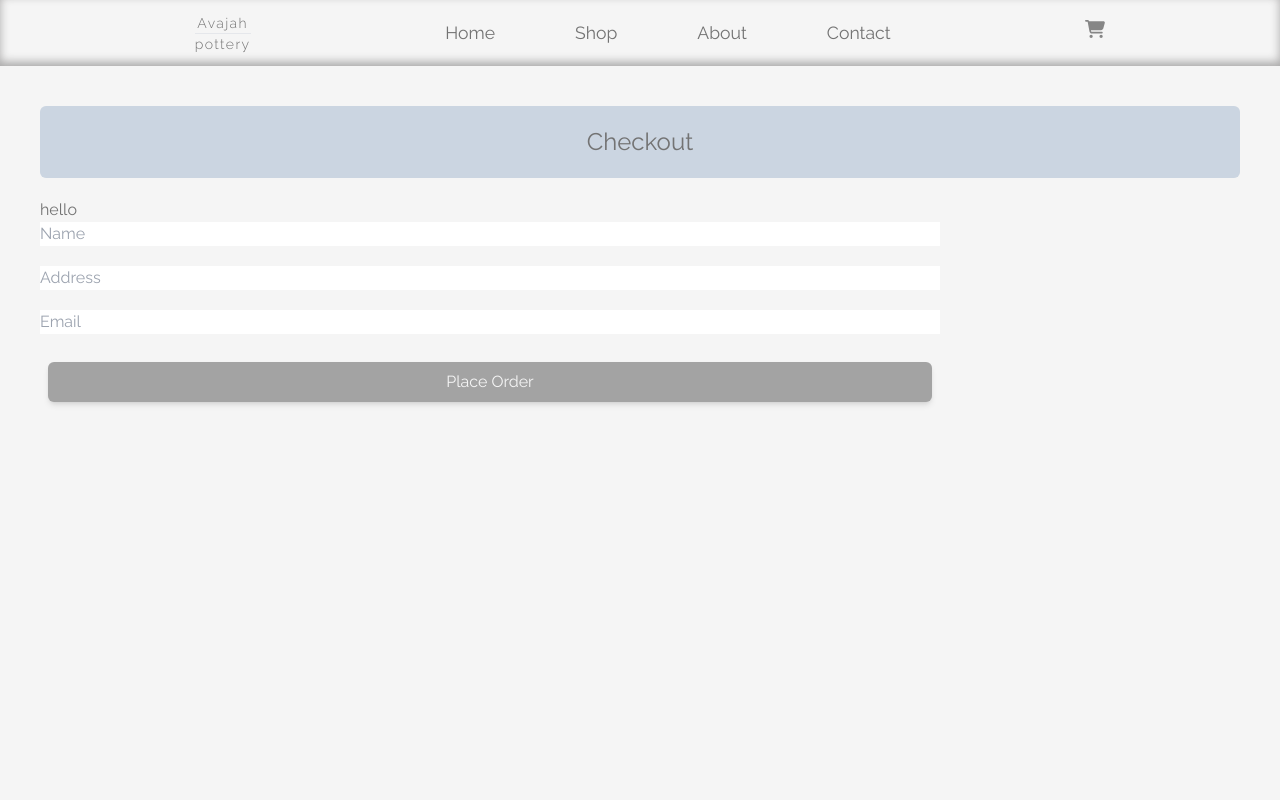
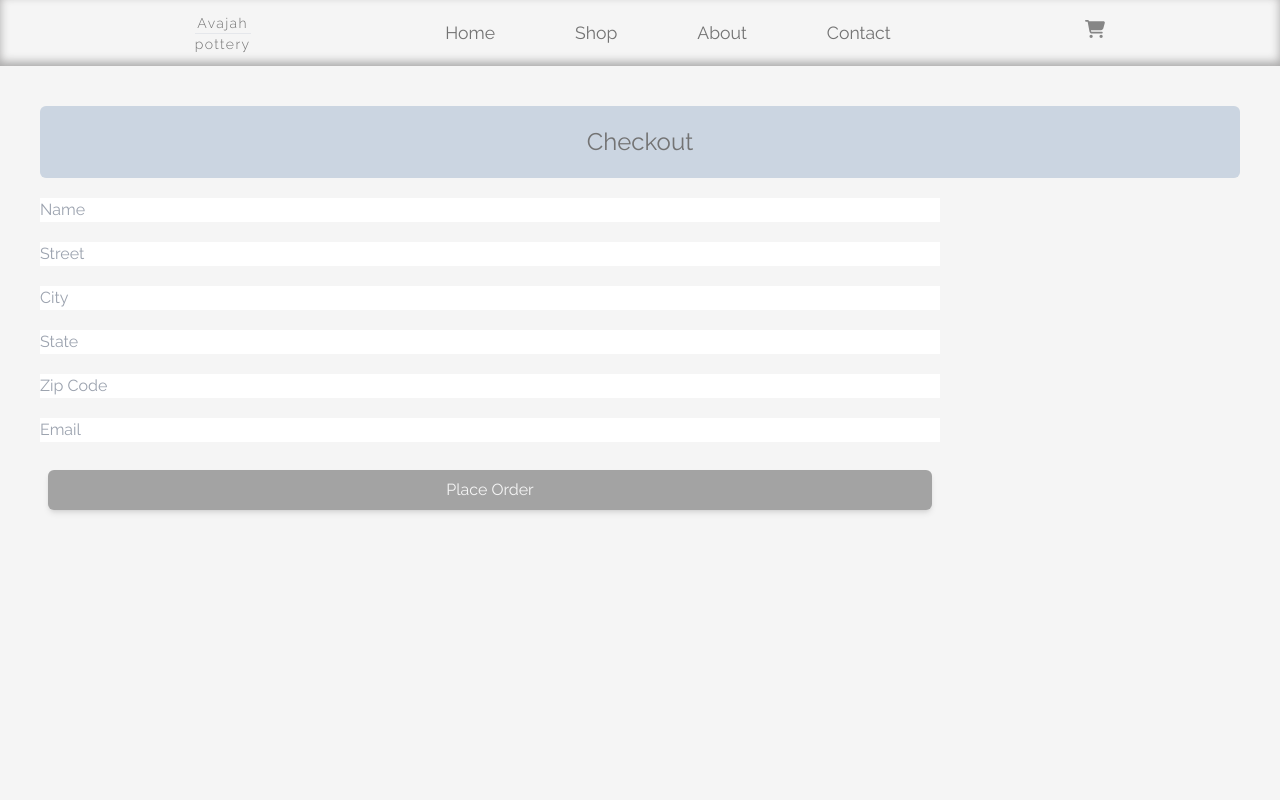
Before and after one commit to OlyaJean/avajah-pottery-new, a Next.js app: page /main/cart/1 in a window 1280 px wide. Shown: the top 800 px of the page. Built offline with nearby package versions, Linux system fonts and the light colour scheme.

Commit message:
shipping info and stripe

```diff
--- a/app/admin/orders/page.jsx
+++ b/app/admin/orders/page.jsx
@@ -33,7 +33,10 @@ const page = () => {
         <tr className='flex justify-between text-orange-300'>
         <th className='w-48'>Name</th>
         <th className='w-48'>Email</th>
-        <th className='w-48'>Address</th>
+        <th className='w-48'>Street</th>
+        <th className='w-48'>City</th>
+        <th className='w-48'>State</th>
+        <th className='w-48'>Zip Code</th>
           <th className='w-48'>Product</th>
           <th className='w-48'>Category</th>
           <th className='w-48'>Price</th>
@@ -44,7 +47,7 @@ const page = () => {
       </thead>
       <tbody>
 
-    {!orders ? "" : orders.map((order,index)=>{ return <CustomerInfo className="border-x-2" key={index}     name={order.customer.name} email={order.customer.email} address={order.customer.address}  items={items}/> }) }
+    {!orders ? "" : orders.map((order,index)=>{ return <CustomerInfo  key={index}     name={order.customer.name} email={order.customer.email} street={order.customer.street} city={order.customer.city} state={order.customer.state} zipcode={order.customer.zipcode}  items={items}/> }) }
 
       </tbody>
     </table>
--- /dev/null
+++ b/app/api/checkout/route.js
@@ -0,0 +1,42 @@
+import Stripe from 'stripe';
+
+const stripe = new Stripe(process.env.NEXT_PUBLIC_STRIPE); // Use your Stripe secret key
+
+export async function POST(request) {
+  try {
+    const { cartItems } = await request.json(); // Receive cart data from frontend
+
+    // Map cart items to Stripe's format
+    const lineItems = cartItems.map((item) => ({
+      price_data: {
+        currency: 'usd',
+        product_data: {
+          name: item.description, // Product name
+          description: item.category, // Optional description
+        },
+        unit_amount: Math.round(item.price * 100), // Price in cents
+      },
+      quantity: item.quantity,
+    }));
+
+    // Create a Checkout Session
+    const session = await stripe.checkout.sessions.create({
+      payment_method_types: ['card'], // Accept card payments
+      mode: 'payment', // For one-time payments
+      line_items: lineItems,
+      success_url: `${process.env.NEXT_PUBLIC_BASE_URL}/success`, // Redirect on success
+      cancel_url: `${process.env.NEXT_PUBLIC_BASE_URL}/cancel`, // Redirect on cancel
+    });
+
+    return new Response(JSON.stringify({ url: session.url }), {
+      status: 200,
+      headers: { 'Content-Type': 'application/json' },
+    });
+  } catch (error) {
+    console.error('Error creating Checkout Session:', error);
+    return new Response(
+      JSON.stringify({ message: error.message }),
+      { status: 400, headers: { 'Content-Type': 'application/json' } }
+    );
+  }
+}
--- /dev/null
+++ b/app/cancel/page.jsx
@@ -0,0 +1,17 @@
+'use client'
+import { useRouter } from 'next/navigation'
+import React from 'react'
+
+
+const page = () => {
+  const router = useRouter()
+  return (
+    <div className='flex flex-col items-center justify-center mt-20 gap-5'>
+      <h1>Payment Canceled</h1>
+      <p>Your payment process was canceled. Please try again.</p>
+      <button onClick={()=>router.push('/main')} className='bg-neutral-400 w-36 rounded-md text-neutral-100 py-2 px-6  shadow-md active:shadow-none  '>back home</button>
+    </div>
+  )
+}
+
+export default page
--- a/app/library/models/OrderModel.js
+++ b/app/library/models/OrderModel.js
@@ -3,7 +3,10 @@ import mongoose from "mongoose";
 const Schema = new mongoose.Schema({
   customer: {
     name: String,
-    address: String,
+    street: String,
+    city: String,
+    state:String,
+    zipcode:String,
     email: String,
   },
   items: [
--- a/app/main/cart/[id]/page.jsx
+++ b/app/main/cart/[id]/page.jsx
@@ -7,7 +7,10 @@ const page = () => {
   const { cart, clearCart } = useCart();
   const [customerInfo, setCustomerInfo] = useState({
     name: '',
-    address: '',
+    street: '',
+    city:'',
+    state:'',
+    zipcode:'',
     email: '',
   });
 
@@ -42,7 +45,7 @@ const page = () => {
   return (
     <div className='min-h-[93vh] px-10'>
       <h2 className='text-center mt-10 mb-5  md:text-2xl py-5  rounded-md  bg-slate-300'>Checkout</h2>
-      <p>hello</p>
+
 
       <form onSubmit={handleSubmit} className='flex flex-col gap-5  sm:w-3/4'>
         <input
@@ -55,9 +58,33 @@ const page = () => {
         />
         <input
           type="text"
-          name="address"
-          placeholder="Address"
-          value={customerInfo.address}
+          name="street"
+          placeholder="Street"
+          value={customerInfo.street}
+          onChange={handleChange}
+          required
+        />
+         <input
+          type="text"
+          name="city"
+          placeholder="City"
+          value={customerInfo.city}
+          onChange={handleChange}
+          required
+        />
+         <input
+          type="text"
+          name="state"
+          placeholder="State"
+          value={customerInfo.state}
+          onChange={handleChange}
+          required
+        />
+         <input
+          type="text"
+          name="zipcode"
+          placeholder="Zip Code"
+          value={customerInfo.zipcode}
           onChange={handleChange}
           required
         />
--- a/app/main/cart/page.jsx
+++ b/app/main/cart/page.jsx
@@ -3,19 +3,43 @@ import React, { useState } from 'react'
 import { useCart } from './../../../context/CartContext';
 import { useRouter } from 'next/navigation';
 import Image from 'next/image';
+import axios from 'axios';
+
 
 const page = () => {
   const { cart, removeFromCart,incrementQuantity, decrementQuantity, getTotal,getTotalItems, clearCart } = useCart();
   const router = useRouter();
 
-  const handleCheckout = () => {
-    router.push('/main/cart/[id]');
+
+  const [customerInfo, setCustomerInfo] = useState({
+    name: '',
+    street: '',
+    city:'',
+    state:'',
+    zipcode:'',
+    email: '',
+  });
+
+  const handleCheckout = async() => {
+    console.log(cart)
+    //router.push('/main/cart/[id]');
+    try {
+      const response = await axios.post('/api/checkout', {
+        cartItems: cart, // Pass the cart items to the API
+      });
+
+      // Redirect to Stripe Checkout
+      window.location.href = response.data.url;
+    } catch (error) {
+      console.error('Error during checkout:', error);
+      alert('Failed to initiate checkout. Please try again.');
+    }
   };
 
 
 
   return (
-    <div className='min-h-[93vh] px-10'>
+    <div className='min-h-[100vh] px-10'>
 
        <h2 className='text-center mt-10 mb-5  md:text-2xl py-5  rounded-md  bg-slate-300'>Your Cart</h2>
       {cart.length === 0 ? (
@@ -45,9 +69,62 @@ const page = () => {
           </div>
         ))
       )}
-      {cart.length > 0 && <section className='md:fixed md:top-[200px] md:right-10  md:max-w-[40vw] mb-5 text-center bg-neutral-200 p-10 rounded-lg'>
-        <p className='text-xl lg:text-3xl'>Total items: {getTotalItems()}</p>
-      <p className='text-xl  lg:text-3xl my-5'>Total amount: ${getTotal()} </p>
+      {cart.length > 0 && <section className='md:absolute md:top-[200px] md:right-10  md:max-w-[40vw] lg:w-[50vw] mb-5 text-center bg-neutral-200 p-5 rounded-lg mx-auto'>
+
+      <h2 className='text-xl lg:text-3xl my-5'>Your shipping information</h2>
+      <form  className='flex flex-col gap-5  sm:w-3/4 mx-auto' >
+        <input
+          type="text"
+          name="name"
+          placeholder="Full name"
+          value={customerInfo.name}
+         className='p-1 rounded-md'
+          required
+        />
+        <input
+          type="text"
+          name="street"
+          placeholder="Street name"
+          value={customerInfo.street}
+          className='p-1 rounded-md'
+          required
+        />
+         <input
+          type="text"
+          name="city"
+          placeholder="City"
+          value={customerInfo.city}
+          className='p-1 rounded-md'
+          required
+        />
+         <input
+          type="text"
+          name="state"
+          placeholder="State"
+          value={customerInfo.state}
+          className='p-1 rounded-md'
+          required
+        />
+         <input
+          type="text"
+          name="zipcode"
+          placeholder="Zip Code"
+          value={customerInfo.zipcode}
+          className='p-1 rounded-md'
+          required
+        />
+        <input
+          type="email"
+          name="email"
+          placeholder="Email address"
+          value={customerInfo.email}
+          className='p-1 rounded-md'
+          required
+        />
+
+      </form>
+      <p className='text-xl  mt-5'>Total items: {getTotalItems()}</p>
+      <p className='text-xl   my-5'>Total amount: ${getTotal()} </p>
        <button onClick={handleCheckout} className='bg-neutral-400 rounded-md text-neutral-100 p-2 m-2   shadow-md active:shadow-none  '>Proceed to Checkout</button>
        <button onClick={()=> clearCart()} className='bg-neutral-400 rounded-md text-neutral-100 p-2  m-2 shadow-md active:shadow-none  '>Clear cart</button>
       </section>}
--- /dev/null
+++ b/app/success/page.jsx
@@ -0,0 +1,18 @@
+'use client'
+import React from 'react'
+import { useRouter } from 'next/navigation'
+
+
+const page = () => {
+  const router = useRouter()
+  return (
+    <div className='flex flex-col items-center justify-center mt-20 gap-5'>
+      <h1>Payement Successful</h1>
+      <p>Thank you for your purchase!</p>
+      <button onClick={()=>router.push('/main')} className='bg-neutral-400 w-36 rounded-md text-neutral-100 py-2 px-6  shadow-md active:shadow-none  '>back home</button>
+
+    </div>
+  )
+}
+
+export default page
--- a/components/CustomerInfo.jsx
+++ b/components/CustomerInfo.jsx
@@ -1,12 +1,15 @@
 import React from 'react'
 import OrderDetails from './OrderDetails'
 
-const CustomerInfo = ({name,address,email,items}) => {
+const CustomerInfo = ({name,street,city,state,zipcode,email,items}) => {
   return (
     <>
     <tr  className='flex justify-between items-center text-center border-t-2 my-2'>
     <td className='w-48'>{name? name : 'no name'}</td>
-    <td className='w-48'>{address? address : 'no address'}</td>
+    <td className='w-48'>{street? street : 'no street'}</td>
+    <td className='w-48'>{city? city : 'no city'}</td>
+    <td className='w-48'>{state? state : 'no state'}</td>
+    <td className='w-48'>{zipcode? zipcode : 'no zipcode'}</td>
     <td className='w-48'>{email? email : 'no email'}</td>
 
   </tr>
--- a/package.json
+++ b/package.json
@@ -15,7 +15,7 @@
     "react": "19.0.0-rc-66855b96-20241106",
     "react-dom": "19.0.0-rc-66855b96-20241106",
     "react-testify": "^0.0.13",
-    "react-toastify": "^10.0.6"
+    "stripe": "^17.4.0"
   },
   "devDependencies": {
     "eslint": "^8",
```
Also changed, not shown: 1 other file (tests, documents, lock files or other folders).
